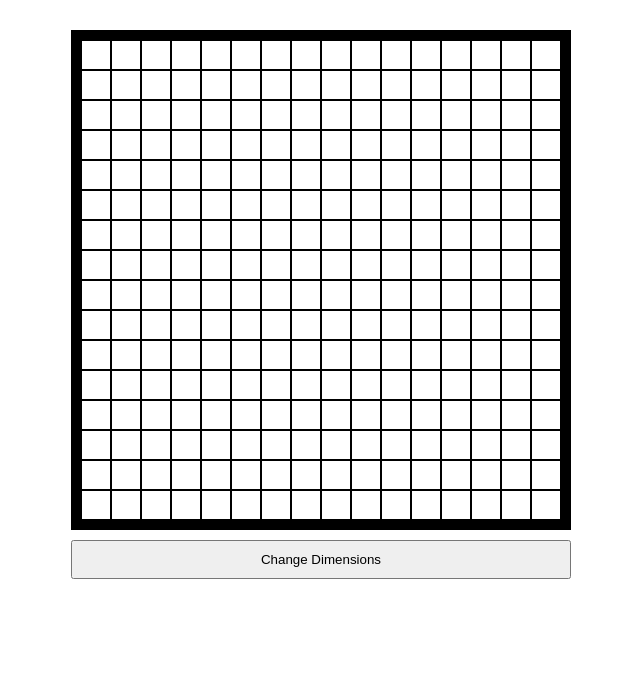
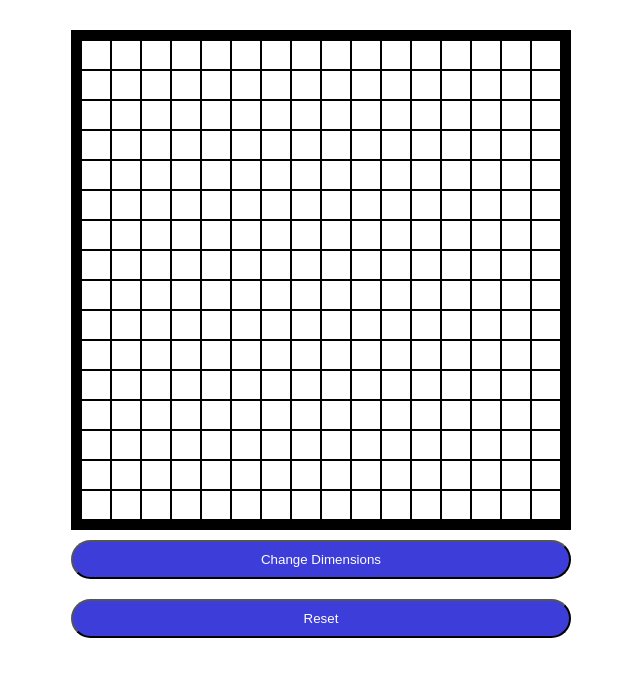
Before and after one commit to sackie0813/etch-a-sketch, a plain HTML site: page index.html in a window 1280 px wide. Shown: the whole page, without its empty margins (319-959 px from the left). Drawn offline with Linux system fonts and the light colour scheme.

Commit message:
Created a grid clear button and reformatted code

```diff
--- a/script.js
+++ b/script.js
@@ -1,5 +1,4 @@
 const container = document.getElementById("container");
-let cellSize = 0;
 
 // Makes a grid
 function makeGrid (size) {
@@ -7,7 +6,7 @@ function makeGrid (size) {
         const gridTile = document.createElement("div");
         gridTile.classList.add("tile");
         container.appendChild(gridTile);
-        gridTile.style.width =(480/size) + "px";
+        gridTile.style.width =(480/size) + "px"; //480px Since container borders add up to be 20
         gridTile.style.height = (480/size) + "px";
         // Handles changing color to blue when mouse is over
         gridTile.addEventListener ("mouseover" , function() {
@@ -17,13 +16,14 @@ function makeGrid (size) {
     }
 }
 
+// Handles dimensions of the tiles, removes all tiles and replaces with new ones
 const sizeButton = document.createElement("button");
 sizeButton.classList.add("sizeButton");
 sizeButton.textContent = "Change Dimensions";
 document.body.appendChild(sizeButton);
 sizeButton.addEventListener ("click" , function() {
     let item = document.getElementsByClassName("tile")
-        while (item[0]) {
+    while (item[0]) { // While existing tiles exist, remove the first until none exist
         item[0].parentNode.removeChild(item[0]);
     }
     const size = prompt("Enter desired dimensions between 1-100");
@@ -35,6 +35,16 @@ const sizeButton = document.createElement("button");
     }
 });
 
+const resetButton = document.createElement("button");
+resetButton.classList.add("reset");
+resetButton.textContent = "Reset";
+resetButton.addEventListener("click", function(){
+    const item = document.getElementsByClassName("tile");
+    for (let i = 0; i < item.length; i++) {
+        item[i].style.backgroundColor = "";
+    }
+});
+document.body.appendChild(resetButton);
 
 
 makeGrid(16);
--- a/styles.css
+++ b/styles.css
@@ -24,8 +24,11 @@ body {
     justify-content: space-evenly;
 }
 
-.sizeButton {
+.sizeButton , .reset {
     width: 500px;
     margin: 10px;
     padding:10px;
+    border-radius: 25px;
+    color:white;
+    background-color: rgb(61, 61, 218);
 }
```
Lines whose indentation alone changed are shown as unchanged.
